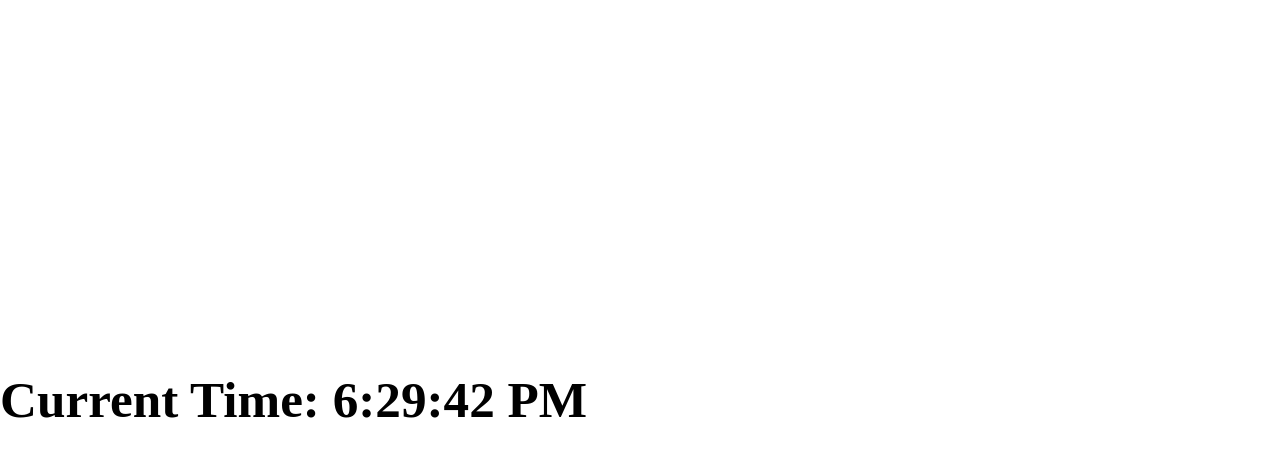
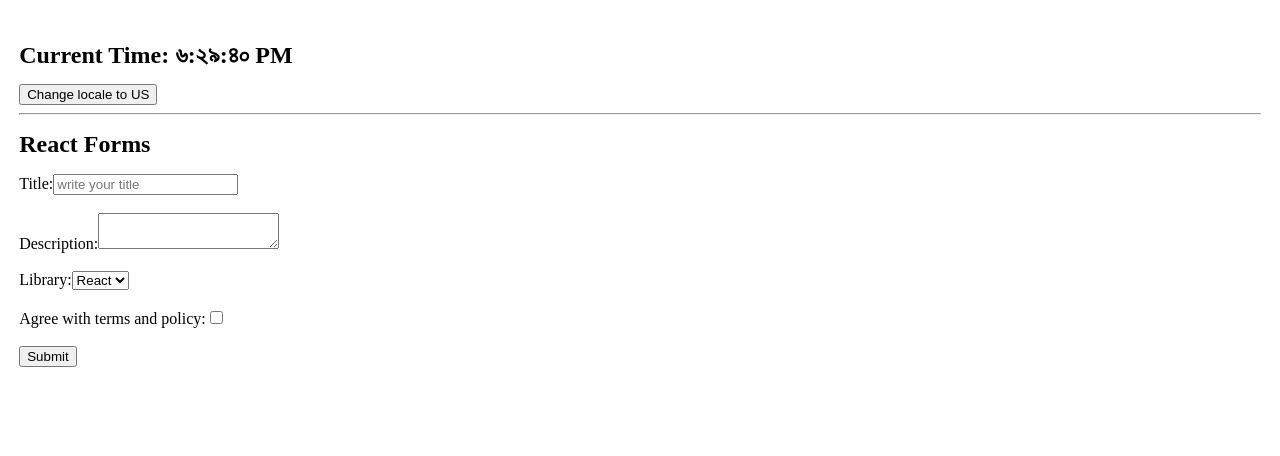
Before and after one commit to Jisan-mia/reactjs-core, a React (Vite) app: page / in a window 1280 px wide. Shown: the top 456 px of the page. Built offline with nearby package versions, Linux system fonts and the light colour scheme.

Commit message:
controlled forms in react

```diff
--- a/src/App.jsx
+++ b/src/App.jsx
@@ -1,11 +1,16 @@
-import { useState } from 'react'
-import Clock from './components/Clock'
+import ClockList from './components/ClockList'
+import Form from './components/Form'
 
 function App() {
-  const [counter, setCounter] = useState(0)
+  const lists = [1]
   return (
     <div>
-      <Clock local="en-US" />
+      <ClockList lists={lists} />
+      <hr />
+      <h1>React Forms</h1>
+      <Form />
+
+
     </div>
   )
 }
--- a/src/components/Clock.jsx
+++ b/src/components/Clock.jsx
@@ -5,7 +5,10 @@ class Clock extends React.Component {
     super(props);
     this.state = {
       date: new Date(),
+      locale: "bn-BD",
     };
+
+    // this.handleClick = this.handleClick.bind(this)
   }
 
   componentDidMount() {
@@ -13,7 +16,7 @@ class Clock extends React.Component {
   }
 
   componentWillUnmount() {
-    clearInterval(this.clockTimer)
+    clearInterval(this.clockTimer);
   }
 
   tick() {
@@ -22,13 +25,45 @@ class Clock extends React.Component {
     });
   }
 
+  // handleClick() {
+  //   this.setState({
+  //     locale: 'en-US'
+  //   })
+  // }
+  handleClick = (locale) => {
+    this.setState({
+      locale,
+    });
+  };
+
   render() {
+    const { date, locale } = this.state;
     return (
-      <h1 className="header">
-        <span className="timer">
-          Current Time: {this.state.date.toLocaleTimeString(this.props.local)}
-        </span>
-      </h1>
+      <div>
+        <h1 className="header">
+          <span className="timer">
+            Current Time: {date.toLocaleTimeString(locale)}
+          </span>
+        </h1>
+
+        {locale === "en-US" ? (
+          <button
+            onClick={() => {
+              this.handleClick("bn-BD");
+            }}
+          >
+            Change locale to BD
+          </button>
+        ) : (
+          <button
+            onClick={() => {
+              this.handleClick("en-US");
+            }}
+          >
+            Change locale to US
+          </button>
+        )}
+      </div>
     );
   }
 }
--- /dev/null
+++ b/src/components/ClockList.jsx
@@ -0,0 +1,12 @@
+import Clock from "./Clock"
+
+const ClockList = (props) => {
+  const {lists} = props
+  return (
+    <div>
+      {lists.map(clock => <Clock key={clock} />)}
+    </div>
+  )
+}
+
+export default ClockList
--- /dev/null
+++ b/src/components/Form.jsx
@@ -0,0 +1,67 @@
+import React from "react";
+
+class Form extends React.Component {
+  state = {
+    title: '',
+    desc: '',
+    library: '',
+    isTermChecked: false,
+  }
+
+  handleChange = (e) => {
+    this.setState({
+      [e.target.name]: e.target.value
+    })
+  }
+
+  handleTermChecked = (e) => {
+    this.setState({
+      isTermChecked: e.target.checked
+    })
+  }
+
+
+  handleSubmit = (e) => {
+    e.preventDefault();
+    console.log(this.state)
+  }
+
+
+  render() {
+    const {title, desc, library, isTermChecked} = this.state
+    return (
+      <form onSubmit={this.handleSubmit}>
+        <label htmlFor="name">
+          Title:
+          <input type="text" name="title" id="title" placeholder="write your title" value={title} onChange={this.handleChange} />
+        </label>
+        <br />
+        <br />
+        <label htmlFor="desc">
+          Description:
+          <textarea value={desc} onChange={this.handleChange} name="desc" id="desc"></textarea>
+        </label>
+
+      <br /><br />
+       <label htmlFor="library">
+          Library:
+         <select name="library" id="library" value={library} onChange={this.handleChange}>
+          <option value="React">React</option>
+          <option value="Vue">Vue</option>
+        </select>
+       </label>
+
+
+       <br /><br />
+
+        <label htmlFor="terms">Agree with terms and policy:
+        <input type="checkbox" name="terms" id="terms" checked={isTermChecked} onChange={this.handleTermChecked} /></label>
+
+        <br /><br />
+        <input type="submit" value="Submit" />
+      </form>
+    );
+  }
+}
+
+export default Form;
--- a/src/index.css
+++ b/src/index.css
@@ -9,13 +9,10 @@ a:hover {
 
 body {
   margin: 0;
-  display: flex;
-  place-items: center;
-  min-width: 320px;
-  min-height: 100vh;
+  padding: 2% 1.5%;
 }
 
 h1 {
-  font-size: 3.2em;
+  font-size: 1.5em;
   line-height: 1.1;
 }
```
Also changed, not shown: .eslintrc.cjs.
